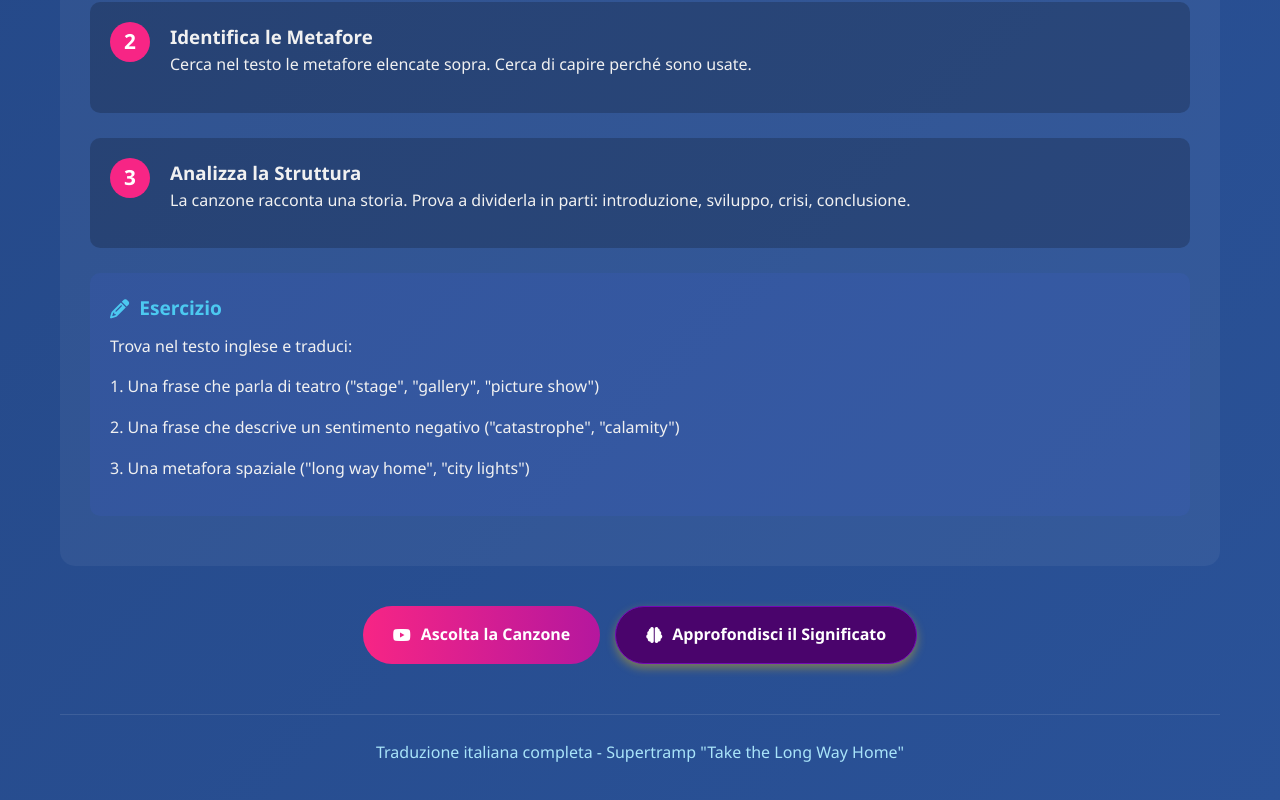
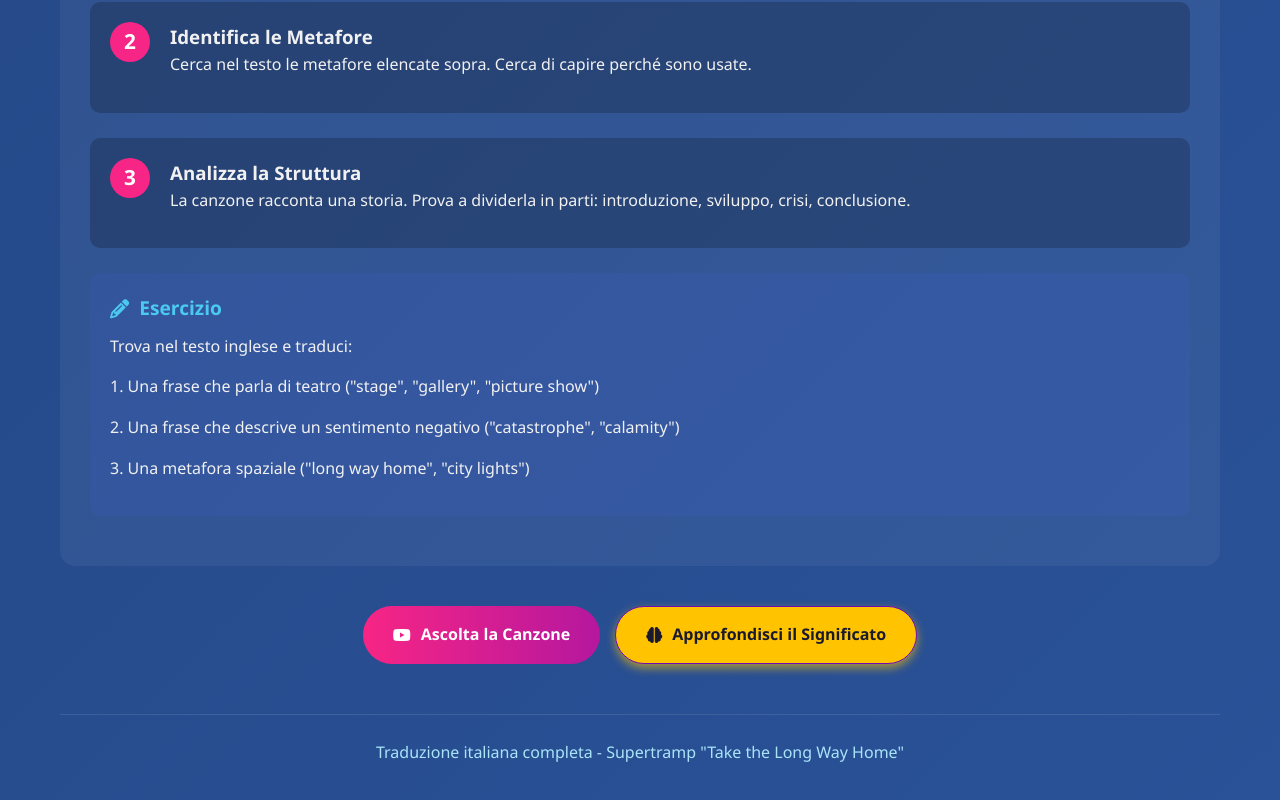
Before and after one commit to luigipelagagge-oss/Supertramp_English_Course_for_Beginners, a plain HTML site: page traduzione_studio.html in a window 1280 px wide. Shown: the part 3438-4238 px from the top of the page. Drawn offline with Linux system fonts and the light colour scheme.

Commit message:
Update style.css

```diff
--- a/style.css
+++ b/style.css
@@ -277,27 +277,29 @@ footer {
     transform: scale(1.03);
 }
 
-/* MODIFICA APPLICATA: Bottoni secondari ora GIALLO per massima visibilità */
+/* ************************************************************ */
+/* MODIFICA AD ALTO CONTRASTO: Bottoni secondari ora GIALLO e con !important */
 .nav-btn-secondary {
     display: inline-flex;
     align-items: center;
     gap: 10px;
-    background: #ffc300; /* Giallo brillante */
-    color: #1a1a2e; /* Testo molto scuro per contrasto con lo sfondo giallo */
+    background: #ffc300 !important; /* Giallo brillante forzato */
+    color: #1a1a2e !important; /* Testo scuro forzato */
     padding: 15px 30px;
     border-radius: 50px;
     text-decoration: none;
     font-weight: bold;
     border: 1px solid #ffc300;
     transition: background 0.3s, transform 0.3s;
-    box-shadow: 0 4px 10px rgba(255, 195, 0, 0.4); /* Ombra gialla per risalto */
+    box-shadow: 0 4px 10px rgba(255, 195, 0, 0.6); /* Ombra gialla per risalto */
 }
 
 .nav-btn-secondary:hover {
-    background: #ffe37d; /* Giallo leggermente più chiaro al passaggio */
-    color: #1a1a2e;
+    background: #ffe37d !important; /* Giallo leggermente più chiaro al passaggio forzato */
+    color: #1a1a2e !important;
     transform: scale(1.03);
 }
+/* ************************************************************ */
 
 .footer-song-info {
     margin: 5px 0; /* Aggiunto piccolo margine per separare le righe nel footer */
```
